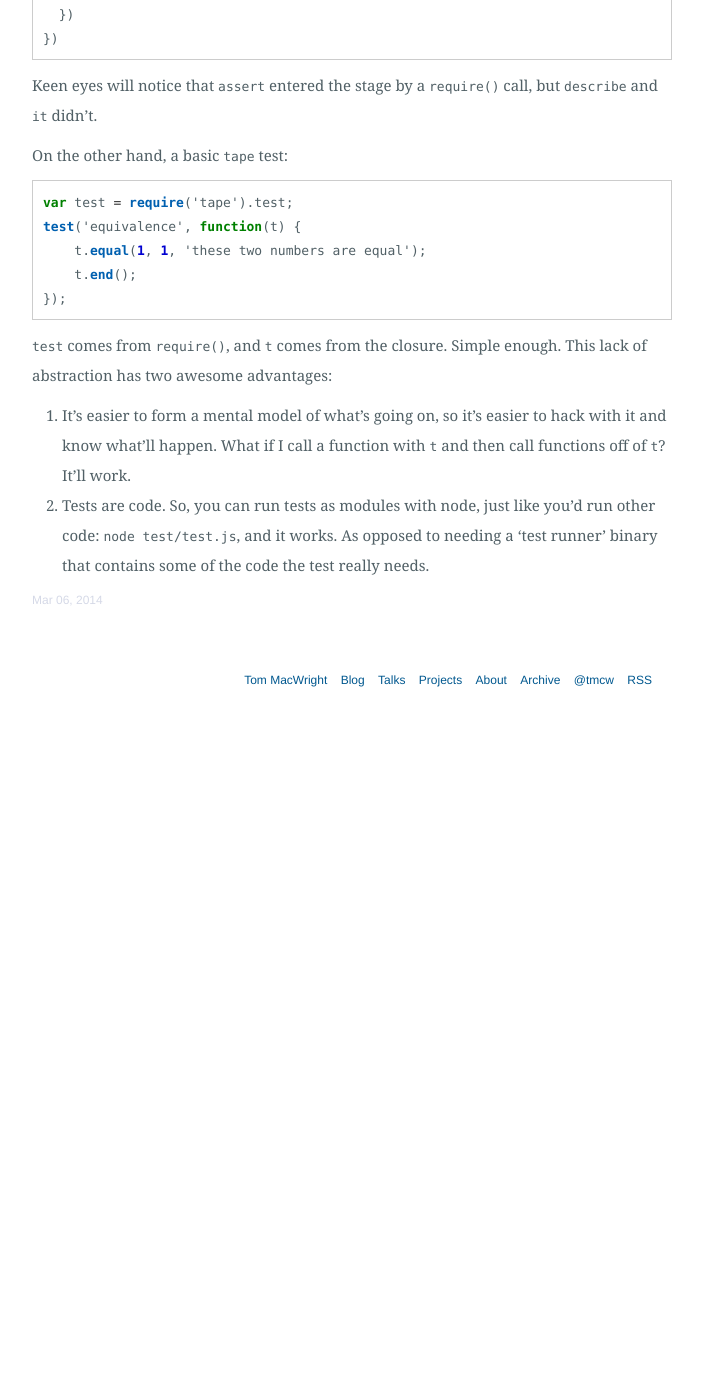
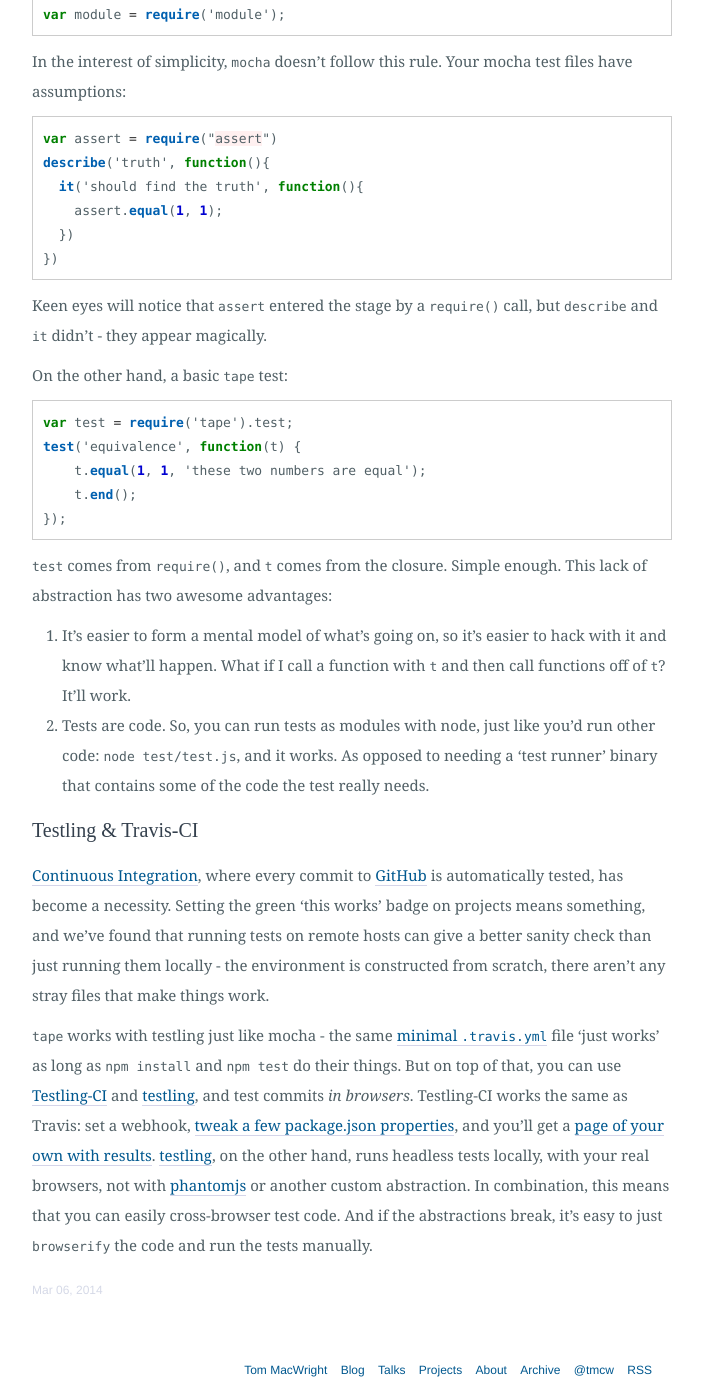
Before and after one commit to konklone/tmcw.github.com, a Jekyll site: the page built from _posts/2014-03-06-tape-is-cool.md, in a window 1280 px wide and 1400 px high, scrolled down 2584 px. Shown: the whole window, without its empty margins (288-991 px from the left). Built offline with Jekyll 4.4.1, drawn with Linux system fonts in a browser that asks for light colours; Markdown is read by kramdown in place of the engine named in the settings; comment, search, counter and statistics services are not loaded; before the commit the page ends 3294 px from its top, so only the background shows below that; some of the changed text lies outside the part shown.

Commit message:
Final edits

```diff
--- a/_posts/2014-03-06-tape-is-cool.md
+++ b/_posts/2014-03-06-tape-is-cool.md
@@ -14,9 +14,7 @@
 
 What it sorts down into is roughly three parts: the protocol, browserify, and magic.
 
-## The Protocol
-
-<img alt='tap' src='https://farm3.staticflickr.com/2894/12957966915_6f8a252434_o.png' class='white-on-white' />
+## The Test Anything Protocol
 
 The [Test Anything Protocol](https://en.wikipedia.org/wiki/Test_Anything_Protocol) is the definition of 'tried & true': it's been around since 1987 and has been implemented in [a ton of languages](https://en.wikipedia.org/wiki/Test_Anything_Protocol#List_of_TAP_producers). It's just a dead-simple way to format test results, like
 
@@ -51,16 +49,24 @@
 
 Simple as that. Since tape is just a node module and browserify turns the whole thing into just JavaScript, it's easy to run it anywhere you want - embedded in a webpage, in a browser, or wherever. `tape` uses `console.log` to write its results, which is super easy to pull out of a headless browser.
 
+## Concepts
+
+A quick review: TAP is a standard for test output. `[node-tap](https://github.com/isaacs/node-tap)` and `[tape](https://github.com/substack/tape)` are two [node](http://nodejs.org/) modules that let you write tests that output results in the TAP protocol.
+
+So, we've discussed TAP a little bit, and you might notice that mocha [supports TAP too](http://visionmedia.github.io/mocha/#tap-reporter). So why not just use mocha to write tests? Let's talk about that.
+
 ## Magic
 
-Using mocha always gave me a bad feeling about magic. With only few exceptions, nodejs has the assumption that any variables on a page will come from obvious places:
+![](http://farm3.staticflickr.com/2419/13085211145_a8025bb7b2_b.jpg)
+
+Mocha does a little magic. With only few exceptions, nodejs has the assumption that any variables on a page will come from obvious places:
 
 {% highlight js %}
 // this comes from a module
 var module = require('module');
 {% endhighlight %}
 
-In the interest of simplicity, `mocha` doesn't do that. Your mocha test files have assumptions:
+In the interest of simplicity, `mocha` doesn't follow this rule. Your mocha test files have assumptions:
 
 {% highlight js %}
 var assert = require("assert")
@@ -71,7 +77,7 @@
 })
 {% endhighlight %}
 
-Keen eyes will notice that `assert` entered the stage by a `require()` call, but `describe` and `it` didn't.
+Keen eyes will notice that `assert` entered the stage by a `require()` call, but `describe` and `it` didn't - they appear magically.
 
 On the other hand, a basic `tape` test:
 
@@ -87,3 +93,9 @@
 
 1. It's easier to form a mental model of what's going on, so it's easier to hack with it and know what'll happen. What if I call a function with `t` and then call functions off of `t`? It'll work.
 2. Tests are code. So, you can run tests as modules with node, just like you'd run other code: `node test/test.js`, and it works. As opposed to needing a 'test runner' binary that contains some of the code the test really needs.
+
+## Testling & Travis-CI
+
+[Continuous Integration](http://en.wikipedia.org/wiki/Continuous_integration), where every commit to [GitHub](https://github.com/) is automatically tested, has become a necessity. Setting the green 'this works' badge on projects means something, and we've found that running tests on remote hosts can give a better sanity check than just running them locally - the environment is constructed from scratch, there aren't any stray files that make things work.
+
+`tape` works with testling just like mocha - the same [minimal `.travis.yml`](https://github.com/mapbox/wellknown/blob/master/.travis.yml) file 'just works' as long as `npm install` and `npm test` do their things. But on top of that, you can use [Testling-CI](https://ci.testling.com/) and [testling](https://github.com/substack/testling), and test commits _in browsers_. Testling-CI works the same as Travis: set a webhook, [tweak a few package.json properties](https://ci.testling.com/guide/quick_start), and you'll get a [page of your own with results](https://ci.testling.com/mapbox/wellknown). [testling](https://github.com/substack/testling), on the other hand, runs headless tests locally, with your real browsers, not with [phantomjs](http://phantomjs.org/) or another custom abstraction. In combination, this means that you can easily cross-browser test code. And if the abstractions break, it's easy to just `browserify` the code and run the tests manually.
```
Also changed, not shown: other parts of _posts/2014-03-06-tape-is-cool.md (+1 -1 lines).
